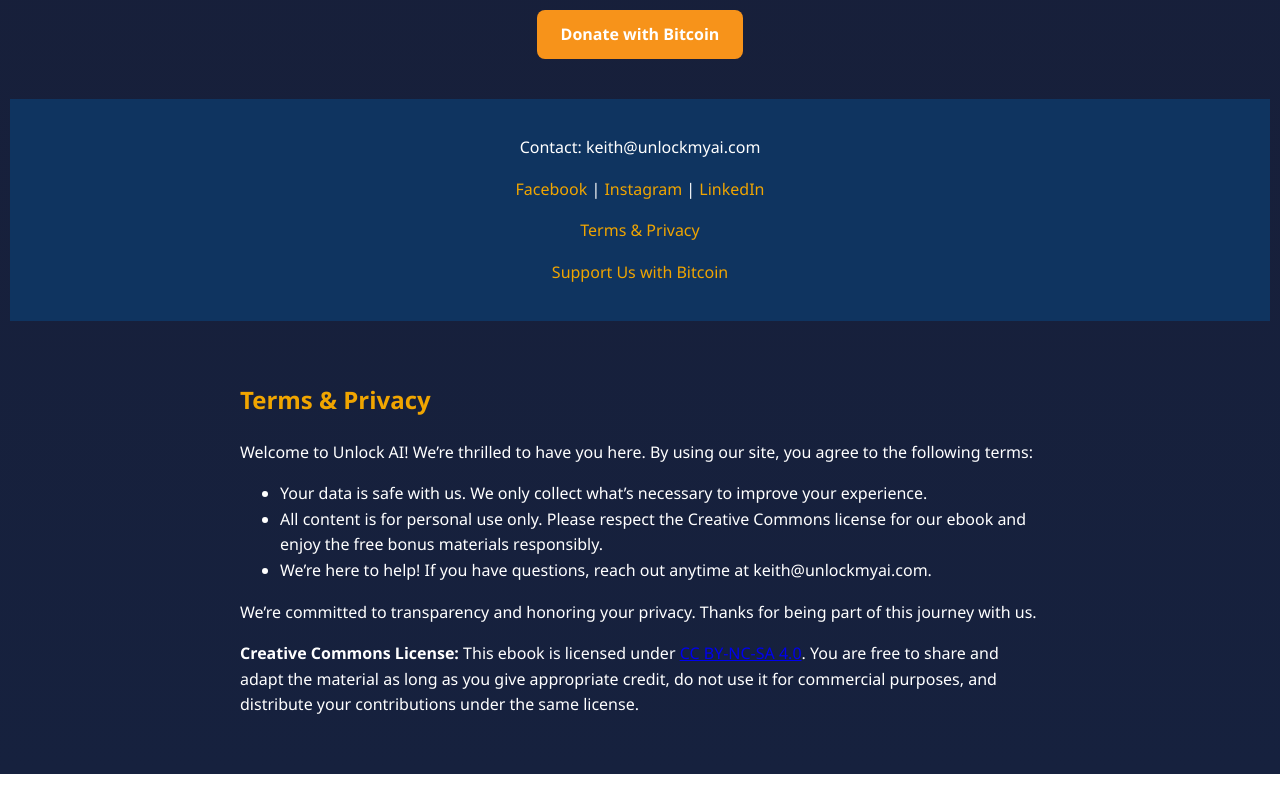
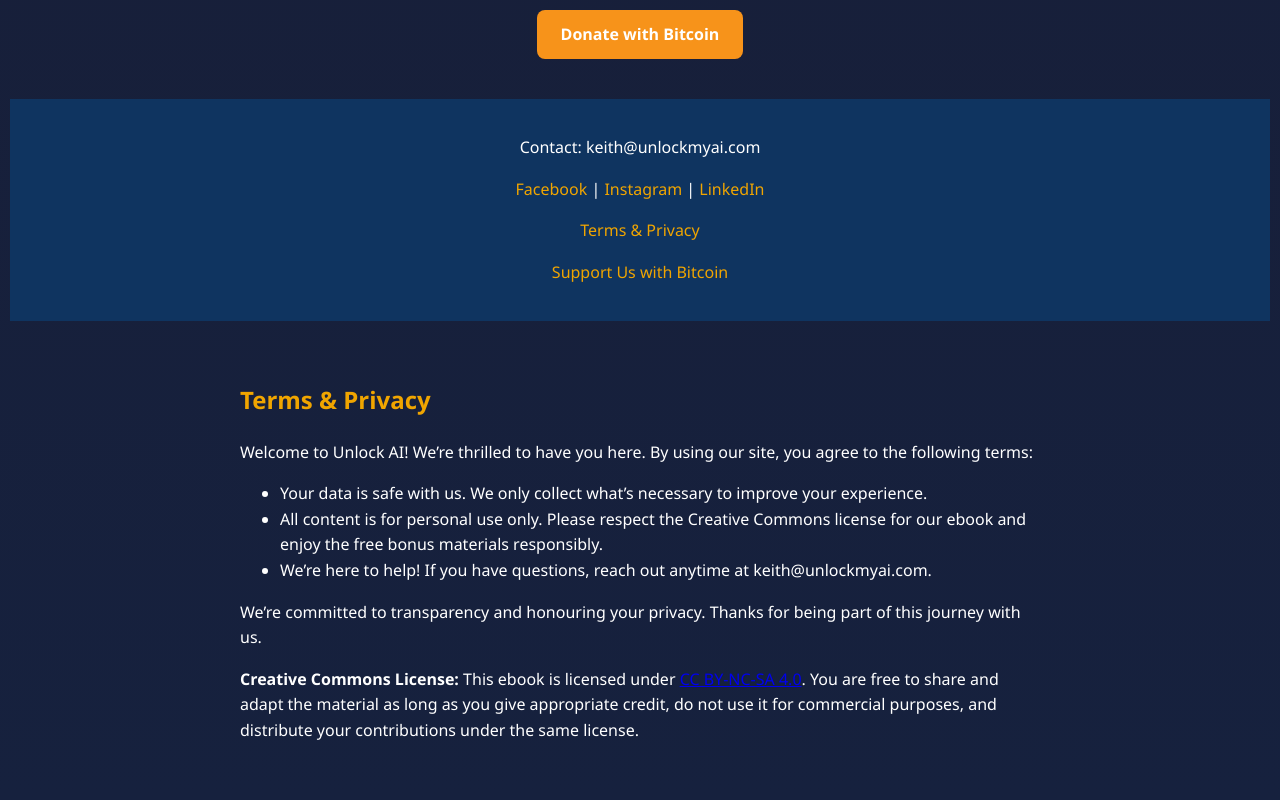
Before and after one commit to KeithNgarongo/keithngarongo.github.io, a plain HTML site: page index.html in a window 1280 px wide. Shown: the part 2428-3228 px from the top of the page. Before the commit the page ends 3202 px from the top, so only its background shows below. Drawn offline with Linux system fonts and the light colour scheme.

Commit message:
update index.html to correct spelling
Changed spelling of word from honoring to honouring

```diff
--- a/index.html
+++ b/index.html
@@ -34,6 +34,6 @@ function copyBTCAddress() { const addressInput = document.getElementById('btc-ad
 
 <footer> <p>Contact: keith@unlockmyai.com</p> <p> <a href="#">Facebook</a> | <a href="#">Instagram</a> | <a href="#">LinkedIn</a> </p> <p><a href="#terms">Terms & Privacy</a></p> <p><a href="#donate">Support Us with Bitcoin</a></p> </footer>
 
-<section id="terms"> <h2>Terms & Privacy</h2> <p>Welcome to Unlock AI! We’re thrilled to have you here. By using our site, you agree to the following terms:</p> <ul> <li>Your data is safe with us. We only collect what’s necessary to improve your experience.</li> <li>All content is for personal use only. Please respect the Creative Commons license for our ebook and enjoy the free bonus materials responsibly.</li> <li>We’re here to help! If you have questions, reach out anytime at keith@unlockmyai.com.</li> </ul> <p>We’re committed to transparency and honoring your privacy. Thanks for being part of this journey with us.</p> <p><strong>Creative Commons License:</strong> This ebook is licensed under <a href="https://creativecommons.org/licenses/by-nc-sa/4.0/">CC BY-NC-SA 4.0</a>. You are free to share and adapt the material as long as you give appropriate credit, do not use it for commercial purposes, and distribute your contributions under the same license.</p> </section>
+<section id="terms"> <h2>Terms & Privacy</h2> <p>Welcome to Unlock AI! We’re thrilled to have you here. By using our site, you agree to the following terms:</p> <ul> <li>Your data is safe with us. We only collect what’s necessary to improve your experience.</li> <li>All content is for personal use only. Please respect the Creative Commons license for our ebook and enjoy the free bonus materials responsibly.</li> <li>We’re here to help! If you have questions, reach out anytime at keith@unlockmyai.com.</li> </ul> <p>We’re committed to transparency and honouring your privacy. Thanks for being part of this journey with us.</p> <p><strong>Creative Commons License:</strong> This ebook is licensed under <a href="https://creativecommons.org/licenses/by-nc-sa/4.0/">CC BY-NC-SA 4.0</a>. You are free to share and adapt the material as long as you give appropriate credit, do not use it for commercial purposes, and distribute your contributions under the same license.</p> </section>
 
 </body> </html>
```
